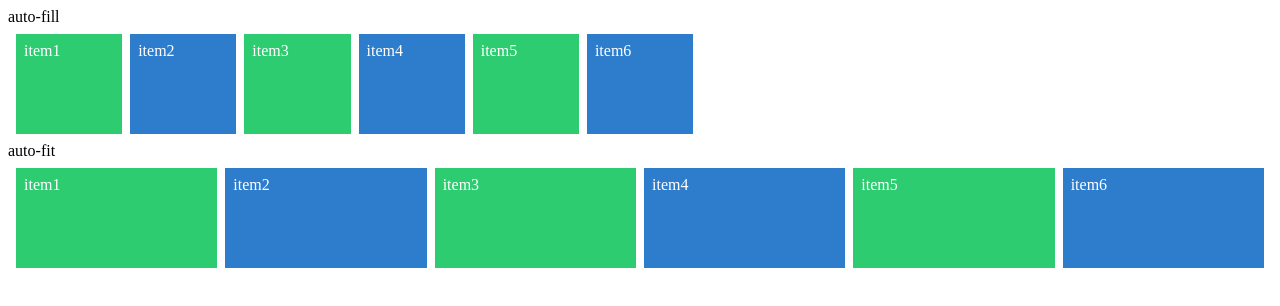
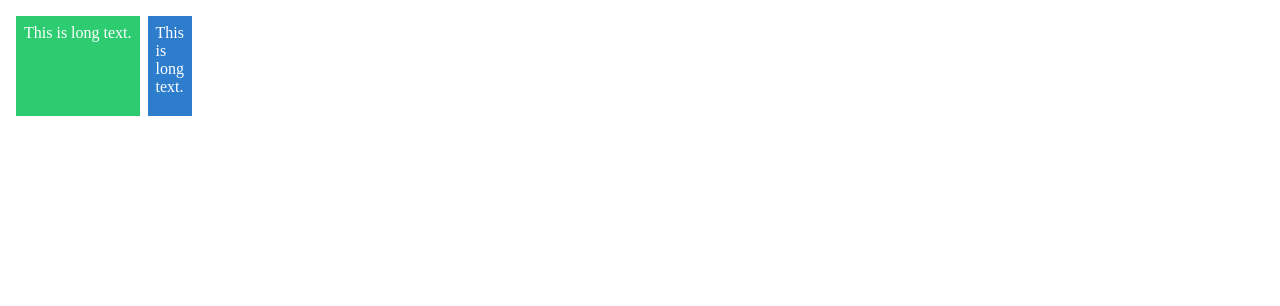
Before and after one commit to UnhappyDogChew/nomadcoder-scss-masterclass, a website: page index.html in a window 1280 px wide. Drawn offline with Linux system fonts and the light colour scheme.

Commit message:
lesson#2.13

```diff
--- a/index.html
+++ b/index.html
@@ -5,23 +5,9 @@
     <link href="styles/styles.css" rel="stylesheet" />
   </head>
   <body>
-    auto-fill
     <div class="grid">
-      <div class="item">item1</div>
-      <div class="item">item2</div>
-      <div class="item">item3</div>
-      <div class="item">item4</div>
-      <div class="item">item5</div>
-      <div class="item">item6</div>
-    </div>
-    auto-fit
-    <div class="grid">
-      <div class="item">item1</div>
-      <div class="item">item2</div>
-      <div class="item">item3</div>
-      <div class="item">item4</div>
-      <div class="item">item5</div>
-      <div class="item">item6</div>
+      <div class="item">This is long text.</div>
+      <div class="item">This is long text.</div>
     </div>
   </body>
 </html>
--- a/styles/styles.css
+++ b/styles/styles.css
@@ -105,9 +105,19 @@ lesson #2.11
 
 minmax() 함수로 최소크기와 최대크기를 지정해줄 수 있다.
 */
+
+/*
+lesson #2.13
+
+column 의 크기를 그 안의 컨텐츠의 크기에 따라서 바꾸고 싶을 때, min-content 와 max-content 를 사용할 수
+있다. 반응형 웹에서 컨텐츠를 보존하고 싶을 때 사용한다.
+- min-content 컨텐츠가 들어갈 수 있는 최소한의 크기로 줄어든다.
+- max-content 컨텐츠가 더 이상 커지지 않을 때 까지 커진다.
+*/
 .grid {
   display: grid;
   gap: 8px;
+  grid-template-columns: max-content min-content;
   grid-auto-rows: 100px;
 }
 
@@ -126,7 +136,7 @@ repeat() 함수에서 column 과 row 의 갯수를 자동으로 지정하기 위
     다 차지하게된다.
 */
 .grid:first-child {
-  grid-template-columns: repeat(auto-fill, minmax(100px, 1fr));
+  /* grid-template-columns: repeat(auto-fill, minmax(100px, 1fr)); */
 }
 
 .grid:nth-child(2) {
```
